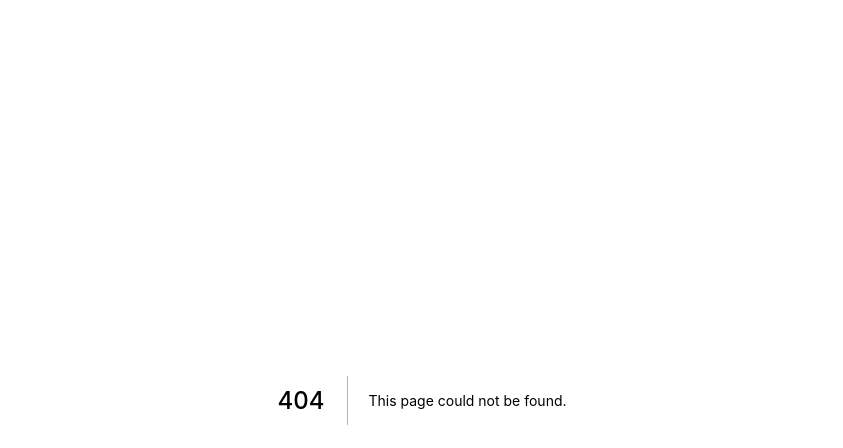
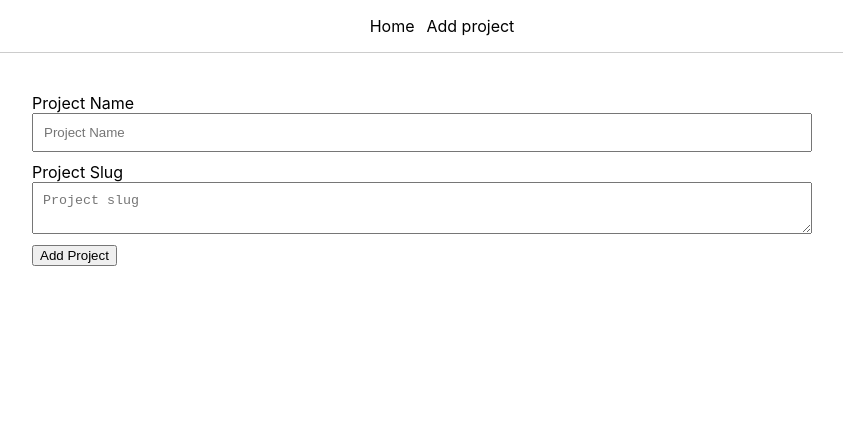
Before and after one commit to ya2nn/nextjs-blog-app-with-mongodb, a Next.js app: page /add-project in a window 1280 px wide. Before the commit this address had no page. Shown: the top 448 px of the page, without its empty margins (218-1061 px from the left). Built offline with nearby package versions, Linux system fonts and the light colour scheme.

Commit message:
suppression du post card et creation du project card

```diff
--- a/components/Nav.js
+++ b/components/Nav.js
@@ -12,8 +12,8 @@ export default function Nav() {
           </Link>
         </li>
         <li>
-          <Link href="/add-post">
-            <a>Add post</a>
+          <Link href="/add-project">
+            <a>Add project</a>
           </Link>
         </li>
       </ul>
--- a/pages/add-post.js
+++ b/pages/add-project.js
@@ -3,13 +3,13 @@ import { useState } from 'react';
 import Nav from '../components/Nav';
 import styles from '../styles/Home.module.css';
 
-export default function AddPost() {
-  const [title, setTitle] = useState('');
-  const [content, setContent] = useState('');
+export default function AddProject() {
+  const [name, setName] = useState('');
+  const [slug, setSlug] = useState('');
   const [error, setError] = useState('');
   const [message, setMessage] = useState('');
 
-  const handlePost = async (e) => {
+  const handleProject = async (e) => {
     e.preventDefault();
 
     // reset error and message
@@ -17,19 +17,19 @@ export default function AddPost() {
     setMessage('');
 
     // fields check
-    if (!title || !content) return setError('All fields are required');
+    if (!name || !slug) return setError('All fields are required');
 
-    // post structure
-    let post = {
-      title,
-      content,
+    // project structure
+    let project = {
+      name,
+      slug,
       published: false,
       createdAt: new Date().toISOString(),
     };
-    // save the post
-    let response = await fetch('/api/posts', {
+    // save the project
+    let response = await fetch('/api/projects', {
       method: 'POST',
-      body: JSON.stringify(post),
+      body: JSON.stringify(project),
     });
 
     // get the data
@@ -37,8 +37,8 @@ export default function AddPost() {
 
     if (data.success) {
       // reset the fields
-      setTitle('');
-      setContent('');
+      setName('');
+      setSlug('');
       // set the message
       return setMessage(data.message);
     } else {
@@ -51,7 +51,7 @@ export default function AddPost() {
     <div>
       <Nav />
       <div className={styles.container}>
-        <form onSubmit={handlePost} className={styles.form}>
+        <form onSubmit={handleProject} className={styles.form}>
           {error ? (
             <div className={styles.formItem}>
               <h3 className={styles.error}>{error}</h3>
@@ -63,26 +63,26 @@ export default function AddPost() {
             </div>
           ) : null}
           <div className={styles.formItem}>
-            <label>Title</label>
+            <label>Project Name</label>
             <input
               type="text"
-              name="title"
-              onChange={(e) => setTitle(e.target.value)}
-              value={title}
-              placeholder="title"
+              name="name"
+              onChange={(e) => setName(e.target.value)}
+              value={name}
+              placeholder="Project Name"
             />
           </div>
           <div className={styles.formItem}>
-            <label>Content</label>
+            <label>Project Slug</label>
             <textarea
-              name="content"
-              onChange={(e) => setContent(e.target.value)}
-              value={content}
-              placeholder="Post content"
+              name="slug"
+              onChange={(e) => setSlug(e.target.value)}
+              value={slug}
+              placeholder="Project slug"
             />
           </div>
           <div className={styles.formItem}>
-            <button type="submit">Add post</button>
+            <button type="submit">Add Project</button>
           </div>
         </form>
       </div>
--- a/pages/api/posts.js
+++ b/pages/api/projects.js
@@ -5,36 +5,36 @@ export default async function handler(req, res) {
   // switch the methods
   switch (req.method) {
     case 'GET': {
-      return getPosts(req, res);
+      return getProjects(req, res);
     }
 
     case 'POST': {
-      return addPost(req, res);
+      return addProject(req, res);
     }
 
     case 'PUT': {
-      return updatePost(req, res);
+      return updateProject(req, res);
     }
 
     case 'DELETE': {
-      return deletePost(req, res);
+      return deleteProject(req, res);
     }
   }
 }
 
-async function getPosts(req,res){
+async function getProjects(req,res){
   try {
     // connect to the database
     let { db } = await connectToDatabase();
-    // fetch the posts
-    let posts = await db
-      .collection('posts')
+    // fetch the Projects
+    let projects = await db
+      .collection('projects')
       .find({})
       .sort({ published: -1 })
       .toArray();
-    // return the posts
+    // return the Projects
     return res.json({
-      message: JSON.parse(JSON.stringify(posts)),
+      message: JSON.parse(JSON.stringify(projects)),
       success: true,
     });
   } catch (error) {
@@ -46,15 +46,15 @@ async function getPosts(req,res){
   }
 }
 
-async function addPost(req, res) {
+async function addProject(req, res) {
   try {
     // connect to the database
     let { db } = await connectToDatabase();
-    // add the post
-    await db.collection('posts').insertOne(JSON.parse(req.body));
+    // add the Project
+    await db.collection('projects').insertOne(JSON.parse(req.body));
     // return a message
     return res.json({
-      message: 'Post added successfully',
+      message: 'Project added successfully',
       success: true,
     });
   } catch (error) {
@@ -66,13 +66,13 @@ async function addPost(req, res) {
   }
 }
 
-async function updatePost(req, res) {
+async function updateProject(req, res) {
   try {
     // connect to the database
     let { db } = await connectToDatabase();
 
-    // update the published status of the post
-    await db.collection('posts').updateOne(
+    // update the published status of the Project
+    await db.collection('projects').updateOne(
       {
         _id: new ObjectId(req.body),
       },
@@ -81,7 +81,7 @@ async function updatePost(req, res) {
 
     // return a message
     return res.json({
-      message: 'Post updated successfully',
+      message: 'Project updated successfully',
       success: true,
     });
   } catch (error) {
@@ -94,19 +94,19 @@ async function updatePost(req, res) {
   }
 }
 
-async function deletePost(req, res) {
+async function deleteProject(req, res) {
   try {
     // Connecting to the database
     let { db } = await connectToDatabase();
 
-    // Deleting the post
-    await db.collection('posts').deleteOne({
+    // Deleting the Project
+    await db.collection('projects').deleteOne({
       _id: new ObjectId(req.body),
     });
 
     // returning a message
     return res.json({
-      message: 'Post deleted successfully',
+      message: 'Project deleted successfully',
       success: true,
     });
   } catch (error) {
```
Also changed, not shown: components/ProjectCard.js (renamed from components/PostCard.js, +17 -17 lines), pages/index.js (+10 -10 lines), 1 other file (tests, documents, lock files or other folders).
